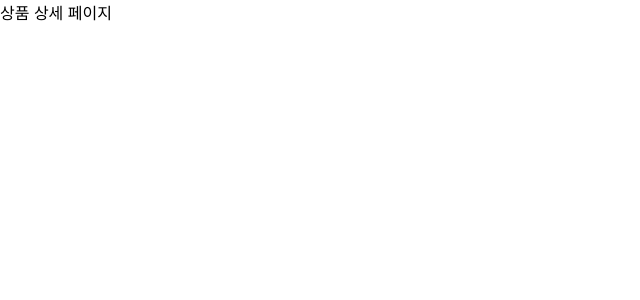
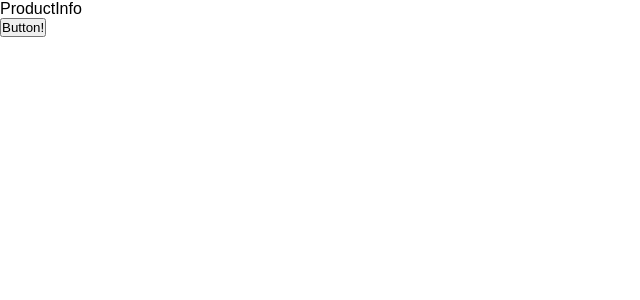
Before and after one commit to yyejin00/next-app-router-review, a Next.js app: page /products/1 in a window 1280 px wide. Shown: the top 300 px of the page, without its empty margins (0-640 px from the left). Built offline with nearby package versions, Linux system fonts and the light colour scheme.

Commit message:
chore: nextjs폴더 구조 및 라우트 그룹

```diff
--- /dev/null
+++ b/app/(product-list)/page.js
@@ -0,0 +1,3 @@
+export default function productList() {
+  return <div>productList</div>;
+}
--- /dev/null
+++ b/app/products/[id]/components/ProductInfo.js
@@ -0,0 +1,6 @@
+
+export default function ProductInfo() {
+  return (
+    <div>ProductInfo</div>
+  )
+}
--- a/app/products/[id]/page.js
+++ b/app/products/[id]/page.js
@@ -1,3 +1,11 @@
+import Button from '@/components/Button/Button';
+import ProductInfo from './components/ProductInfo';
+
 export default function Product() {
-  return <div>상품 상세 페이지</div>;
+  return (
+    <div>
+      <ProductInfo />
+      <Button />
+    </div>
+  );
 }
--- /dev/null
+++ b/components/Button/Button.jsx
@@ -0,0 +1,3 @@
+export default function Button() {
+  return <button>Button!</button>;
+}
```
Also changed, not shown: app/(product-list)/search/page.js (renamed from app/search/page.js), components/Button/Button.module.css (added).
